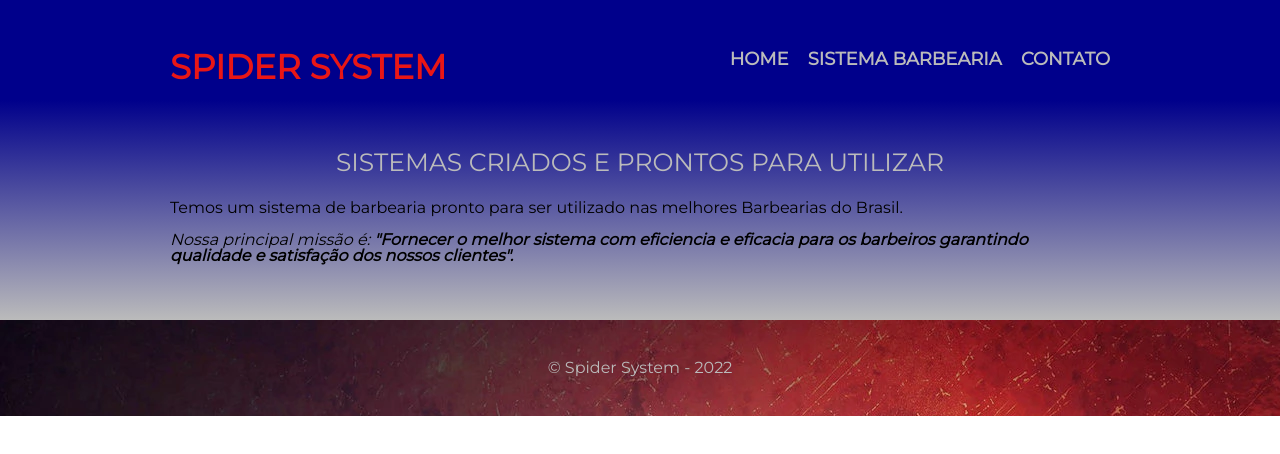
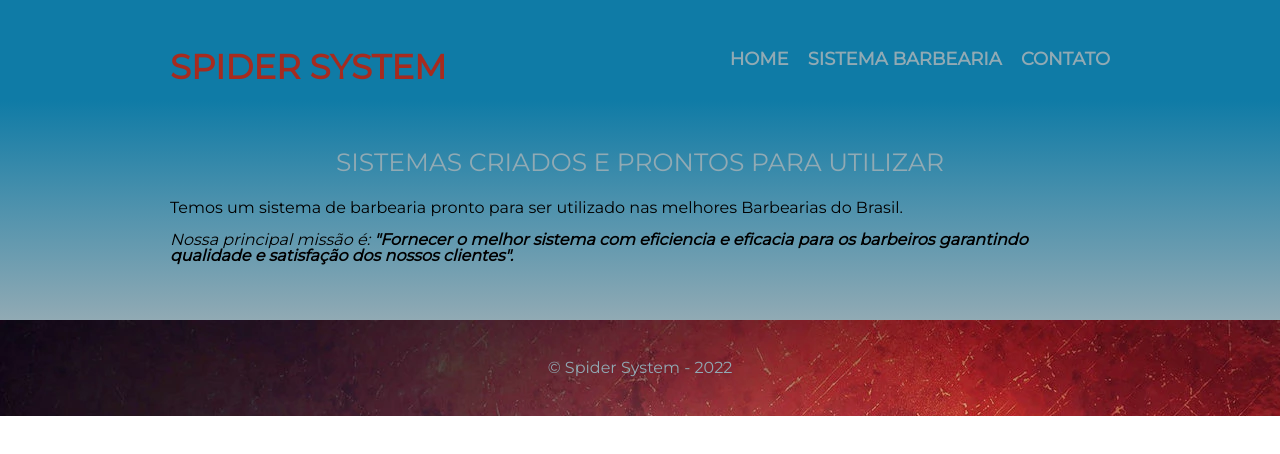
Before and after one commit to Andre-L-Moraes/spider-system, a plain HTML site: page index.html in a window 1280 px wide. Drawn offline with Linux system fonts and the light colour scheme.

Commit message:
colocando cores calmas

```diff
--- a/style.css
+++ b/style.css
@@ -2,7 +2,7 @@ body {
 	font-family: 'Montserrat', sans-serif;;
 }
 header{
-    background: #00008B;
+    background: #0F7BA6;
     padding: 50px 0;
 }
 .menu {
@@ -11,7 +11,7 @@ header{
 	margin: 0 auto;
 }
 .nomeTitulo{
-    color: #e91616;
+    color: #A62B1F;
     font-weight: bold;
     position: absolute;
     font-size: 34px;
@@ -26,22 +26,22 @@ nav li {
 }
 nav a {
 	text-transform: uppercase;
-	color: #BBBBBB;
+	color: #91AAB4;
 	font-weight: bold;
 	font-size: 18px;
 	text-decoration: none;
 }
 nav a:hover {
-	color: #e91616;
+	color: #A62B1F;
 	text-decoration: underline;
 }
 main{
-    background: linear-gradient(#00008B,#BBBBBB);
+    background: linear-gradient(#0F7BA6,#91AAB4);
 }
 .titulo-principal {
     text-align: center;
     font-size: 25px;
-    color: #BBBBBB;
+    color: #91AAB4;
     margin: 10px 0 1em;
     padding: 1am 0;
 }
@@ -63,7 +63,7 @@ main{
 
 footer{
     text-align: center;
-    color: #BBBBBB;
+    color: #91AAB4;
     background: url("Imagens/vermelho-abstrato.jpg");
     padding: 40px;
 }
```
